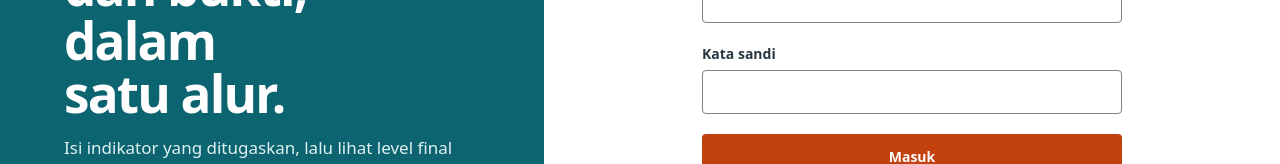
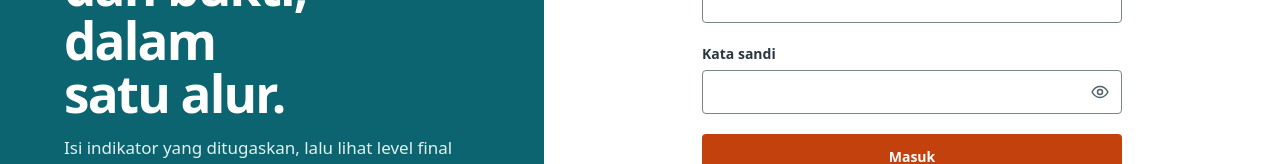
Before and after one commit to rezkyyayang/epss, a Nuxt app: page /login in a window 1280 px wide. Shown: the part 372-536 px from the top of the page. Built offline with nearby package versions, Linux system fonts and the light colour scheme.

Commit message:
feat(ui): show/hide button on the sign-in password field

```diff
--- a/app/assets/css/main.css
+++ b/app/assets/css/main.css
@@ -505,6 +505,40 @@ textarea:disabled {
   border-color: #647982;
 }
 
+/* Password input with a show/hide button inside its right edge; the input keeps room so text never runs under it. */
+.password-field {
+  position: relative;
+}
+
+.password-field .control {
+  padding-right: 48px;
+}
+
+.password-toggle {
+  position: absolute;
+  top: 0;
+  right: 0;
+  display: grid;
+  width: 44px;
+  height: 44px;
+  place-items: center;
+  border: 0;
+  border-radius: 0 4px 4px 0;
+  padding: 0;
+  color: var(--muted);
+  background: transparent;
+  cursor: pointer;
+}
+
+.password-toggle:hover {
+  color: var(--brand);
+}
+
+.password-toggle:focus-visible {
+  outline: 2px solid var(--focus);
+  outline-offset: -2px;
+}
+
 .control::placeholder {
   color: #64747a;
   opacity: 1;
--- a/app/pages/login.vue
+++ b/app/pages/login.vue
@@ -6,6 +6,7 @@ const auth = useAuth()
 const route = useRoute()
 const email = ref('')
 const password = ref('')
+const showPassword = ref(false)
 const errorMessage = toastRef('error')
 const pending = ref(false)
 
@@ -51,7 +52,16 @@ async function signIn() {
         </div>
         <div class="field">
           <label for="password">Kata sandi</label>
-          <input id="password" v-model="password" class="control" type="password" autocomplete="current-password" required maxlength="200">
+          <div class="password-field">
+            <input id="password" v-model="password" class="control" :type="showPassword ? 'text' : 'password'" autocomplete="current-password" required maxlength="200">
+            <button class="password-toggle" type="button" :aria-label="showPassword ? 'Sembunyikan kata sandi' : 'Tampilkan kata sandi'" :aria-pressed="showPassword" aria-controls="password" :title="showPassword ? 'Sembunyikan kata sandi' : 'Tampilkan kata sandi'" @click="showPassword = !showPassword">
+              <svg viewBox="0 0 24 24" width="20" height="20" aria-hidden="true" focusable="false">
+                <path d="M2.5 12S6 5.5 12 5.5 21.5 12 21.5 12 18 18.5 12 18.5 2.5 12 2.5 12Z" fill="none" stroke="currentColor" stroke-width="1.8" stroke-linejoin="round" />
+                <circle cx="12" cy="12" r="3" fill="none" stroke="currentColor" stroke-width="1.8" />
+                <path v-if="showPassword" d="M4 4l16 16" fill="none" stroke="currentColor" stroke-width="1.8" stroke-linecap="round" />
+              </svg>
+            </button>
+          </div>
         </div>
         <button class="btn btn-primary" type="submit" :disabled="pending">
           {{ pending ? 'Memeriksa akun...' : 'Masuk' }}
```
